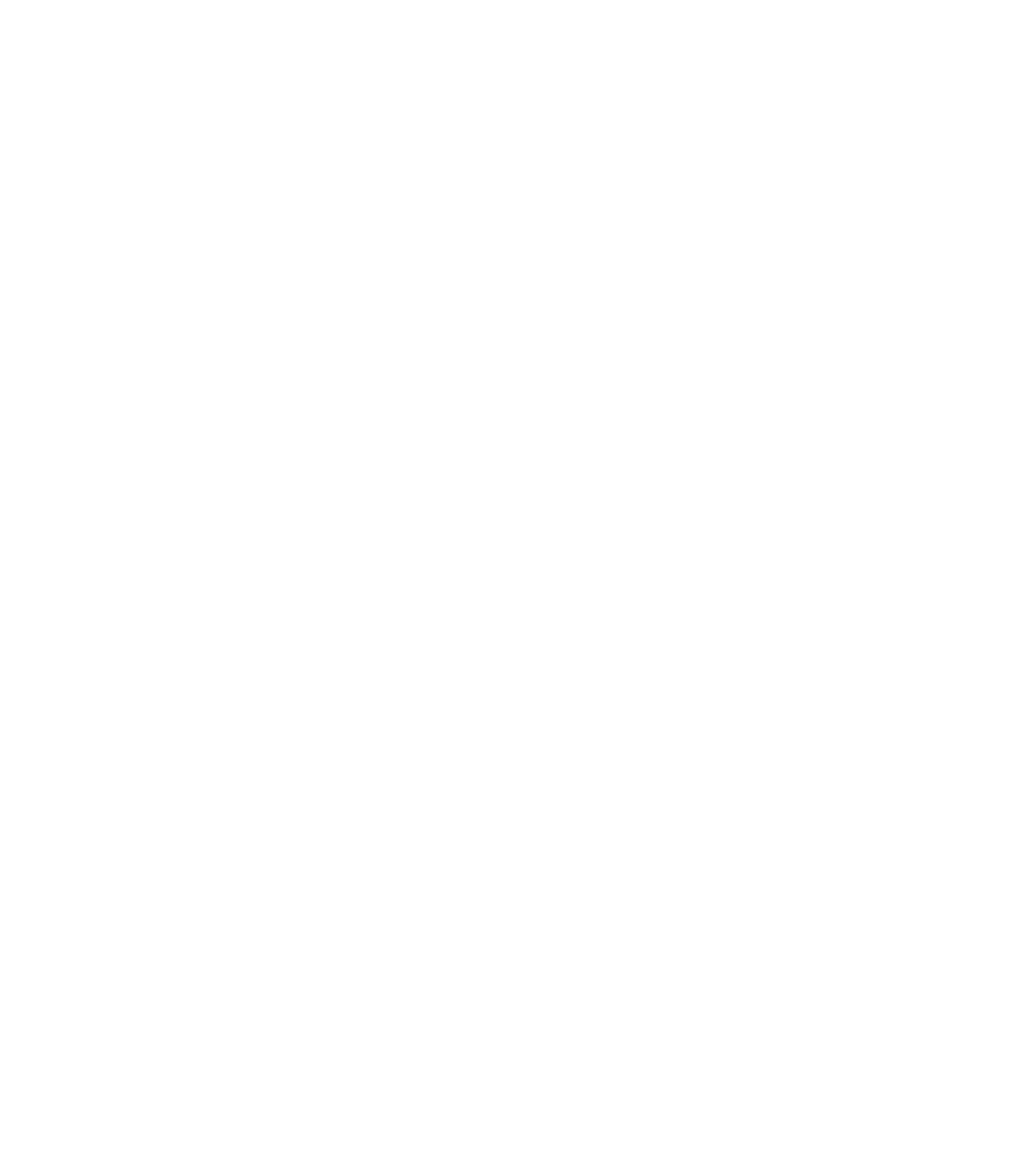
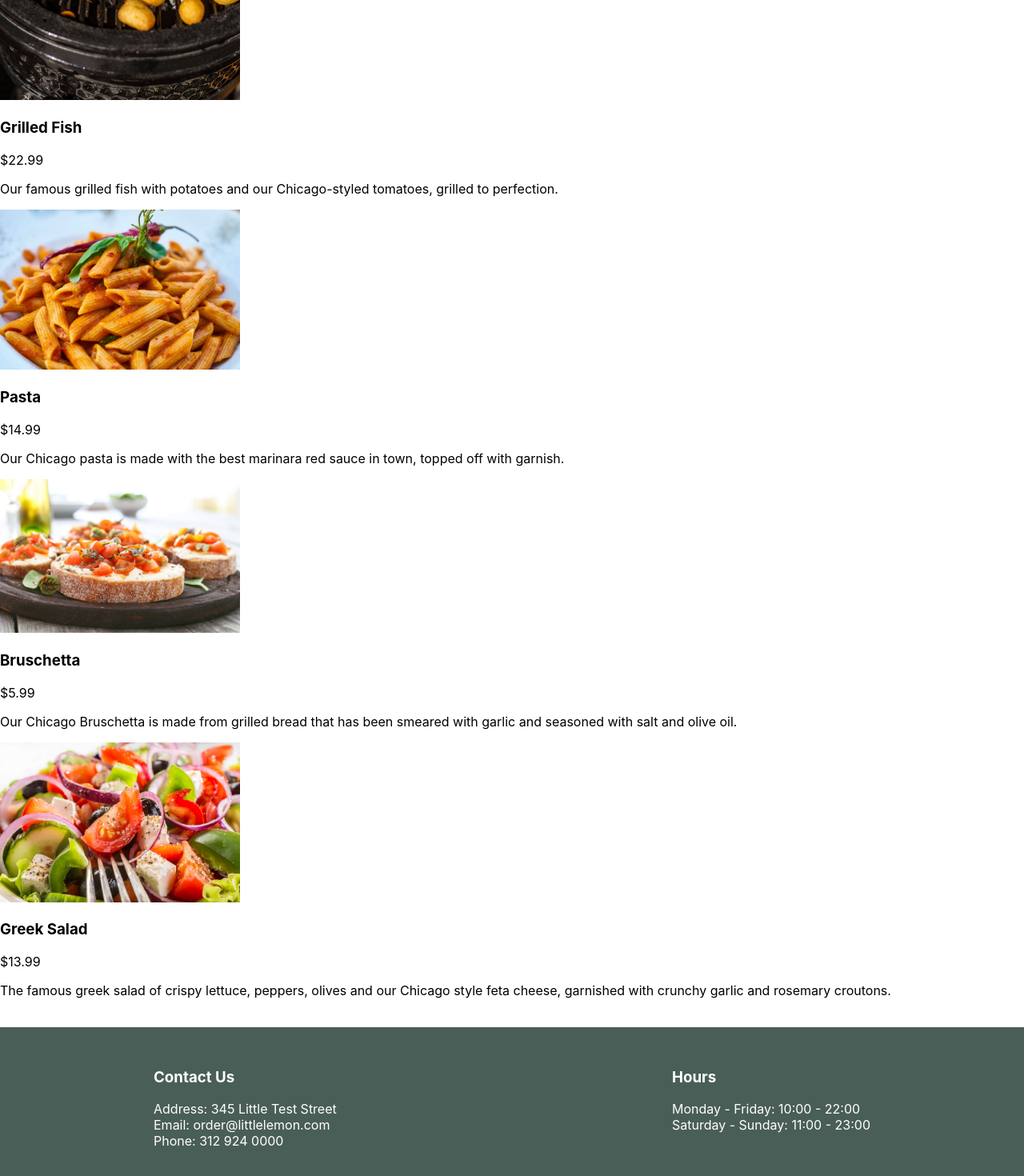
Before and after one commit to cfrunzi/Frunzi_Frontend_Capstone, a React (Create React App) app in the folder littlelemonapp/: page / in a window 1280 px wide. Shown: the part 996-2466 px from the top of the page at 80% size. Before the commit the page ends 800 px from the top, so only its background shows below. Built offline with nearby package versions, Linux system fonts and the light colour scheme.

Commit message:
removed unnecessary CSS file and updated homepage for menu items

```diff
--- a/littlelemonapp/src/components/Cards.js
+++ b/littlelemonapp/src/components/Cards.js
@@ -0,0 +1,16 @@
+import React from "react";
+import './Cards.css'
+
+const Cards = ({image, title, price, description}) => {
+    return(
+    <div className="cards">
+        <img width="300px" src={image} alt="Grilled fish"/>
+        <div className="dish-info">
+            <h3>{title}</h3>
+            <p className="price">${price}</p>
+        </div>
+        <p>{description}</p>
+    </div>);
+}
+
+export default Cards;
--- a/littlelemonapp/src/components/Main.js
+++ b/littlelemonapp/src/components/Main.js
@@ -1,8 +1,54 @@
 import React from "react";
+import Cards from './Cards';
+import grilledFish from '../assets/Grilled fish.jpg'
+import pasta from '../assets/pasta.jpg'
+import bruschetta from '../assets/Bruschetta.jpg'
+import greek_salad from '../assets/greek salad.jpg'
 
+// Displays a list of all of the week's specials
+const specialsData = [
+    {
+        img: grilledFish,
+        title: "Grilled Fish",
+        price: 22.99,
+        description: "Our famous grilled fish with potatoes and our Chicago-styled tomatoes, grilled to perfection.",
+    },
+    {
+        img: pasta,
+        title: "Pasta",
+        price: 14.99,
+        description: "Our Chicago pasta is made with the best marinara red sauce in town, topped off with garnish.",
+    },
+    {
+        img: bruschetta,
+        title: "Bruschetta",
+        price: 5.99,
+        description: "Our Chicago Bruschetta is made from grilled bread that has been smeared with garlic and seasoned with salt and olive oil.",
+    },
+    {
+        img: greek_salad,
+        title: "Greek Salad",
+        price: 13.99,
+        description: "The famous greek salad of crispy lettuce, peppers, olives and our Chicago style feta cheese, garnished with crunchy garlic and rosemary croutons.",
+    },
+]
 
 function Main(){
-    return(<main></main>)
+    const specialsCards = specialsData.map((item) => {
+        return(<Cards key={item.title} image={item.img}
+        title={item.title} price={item.price} description={item.description}/>);
+    })
+    return(
+    <main>
+        <section className="specials">
+            <div className="top-class">
+                <h1>This week's specials</h1>
+                <button>Online Menu</button>
+            </div>
+            <div className="menu-cards">{specialsCards}</div>
+        </section>
+        <br></br>
+    </main>);
 }
 
 export default Main;
```
